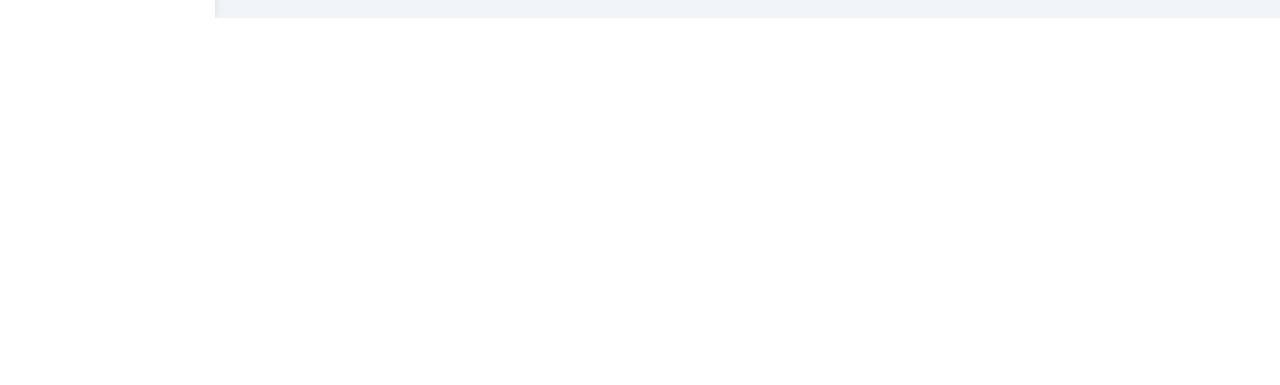
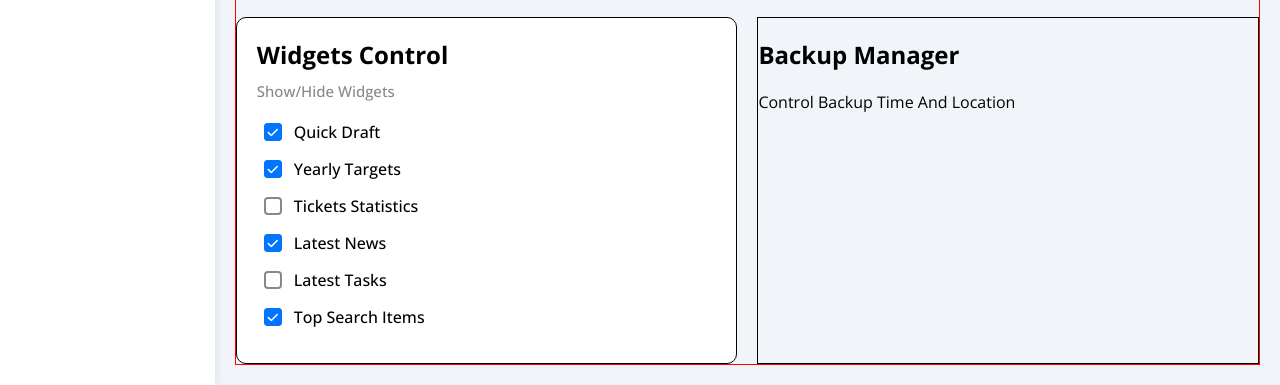
Before and after one commit to Enaifuos17/Dashboard, a plain HTML site: page settings.html in a window 1280 px wide. Shown: the part 914-1299 px from the top of the page. Before the commit the page ends 932 px from the top, so only its background shows below. Drawn offline with nearby package versions, Linux system fonts and the light colour scheme.

Commit message:
widgets control

```diff
--- a/css/settings.css
+++ b/css/settings.css
@@ -363,6 +363,93 @@
 
 /* ----------------------------------- */
 
+/* Start Widgets Control */
+
+.widgets-control {
+  background-color: #fff;
+  border-radius: 10px;
+  padding: 20px;
+}
+
+.widgets-control h2 {
+  margin-top: 0;
+  margin-bottom: 10px;
+}
+
+.widgets-control p {
+  margin-top: 0;
+  margin-bottom: 20px;
+  color: var(--grey-color);
+  font-weight: 500;
+  font-size: 15px;
+}
+
+.widgets-control .control {
+  display: flex;
+  align-items: center;
+  margin-bottom: 15px;
+}
+
+.widgets-control .control input[type="checkbox"] {
+  -webkit-appearance: none;
+  appearance: none;
+}
+
+/* * custom */
+.widgets-control .control label {
+  padding-left: 30px;
+  cursor: pointer;
+  position: relative;
+  font-weight: 500;
+}
+
+.widgets-control .control label::before {
+  content: "";
+  position: absolute;
+  left: 0;
+  top: 50%;
+  margin-top: -9px; /* half of height to centre it (height 18px) (u can do it with translateY)*/
+  width: 14px;
+  height: 14px;
+  border: 2px solid var(--grey-color);
+  transition: 0.2s;
+  border-radius: 4px;
+}
+
+.widgets-control .control label:hover::before {
+  border-color: var(--blue-color);
+}
+
+.widgets-control .control label::after {
+  content: "";
+  font-family: var(--fa-style-family-classic);
+  content: "\f00c";
+  font-weight: 900;
+  position: absolute;
+  left: 0;
+  top: 50%;
+  margin-top: -9px; /* or -9px (same as last method) */
+  background-color: var(--blue-color);
+  color: #fff;
+  /*  */
+  font-size: 12px;
+  width: 18px;
+  height: 18px;
+  display: flex;
+  justify-content: center;
+  align-items: center;
+  /*  */
+  transform: scale(0) rotate(360deg);
+  transition: 0.3s;
+  border-radius: 4px;
+}
+
+.widgets-control .control input[type="checkbox"]:checked + label::after {
+  transform: scale(1);
+}
+
+/* End Widgets Control */
+
 /* ----------------------------------- */
 
 /* End Settings Box */
--- a/settings.html
+++ b/settings.html
@@ -217,18 +217,62 @@
               <i class="fa-brands fa-youtube center-flex c-grey"></i>
               <input class="y" type="text" placeholder="Youtube Channel" />
             </div>
-            <!-- 2 -->
+            <!-- 3 -->
             <div class="box">
               <i class="fa-brands fa-linkedin center-flex c-grey"></i>
               <input class="l" type="text" placeholder="LinkedIn Username" />
             </div>
-            <!-- 2 -->
+            <!-- 4 -->
             <div class="box">
               <i class="fa-brands fa-github"></i>
               <input class="g" type="text" placeholder="GitHub Username" />
             </div>
           </div>
           <!-- End Social Info -->
+          <!-- * ----------------- * -->
+          <!-- Start Widgets Control -->
+          <div class="widgets-control">
+            <h2>Widgets Control</h2>
+            <p>Show/Hide Widgets</p>
+            <!-- 1 -->
+            <div class="control">
+              <input type="checkbox" id="one" checked />
+              <label for="one">Quick Draft</label>
+            </div>
+            <!-- 2 -->
+            <div class="control">
+              <input type="checkbox" id="two" checked />
+              <label for="two">Yearly Targets</label>
+            </div>
+            <!-- 3 -->
+            <div class="control">
+              <input type="checkbox" id="three" />
+              <label for="three">Tickets Statistics</label>
+            </div>
+            <!-- 4 -->
+            <div class="control">
+              <input type="checkbox" id="four" checked />
+              <label for="four">Latest News</label>
+            </div>
+            <!-- 5 -->
+            <div class="control">
+              <input type="checkbox" id="five" />
+              <label for="five">Latest Tasks</label>
+            </div>
+            <!-- 6 -->
+            <div class="control">
+              <input type="checkbox" id="six" checked />
+              <label for="six">Top Search Items</label>
+            </div>
+          </div>
+          <!-- End Widgets Control -->
+          <!-- * ----------------- * -->
+          <!-- Start Backup Manager -->
+          <div class="backup-manager">
+            <h2>Backup Manager</h2>
+            <p>Control Backup Time And Location</p>
+          </div>
+          <!-- End Backup Manager -->
         </div>
       </div>
       <!-- End Content -->
```
